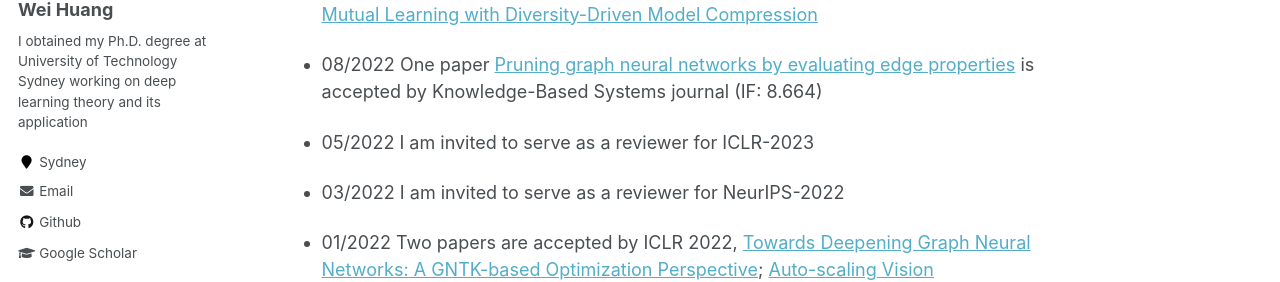
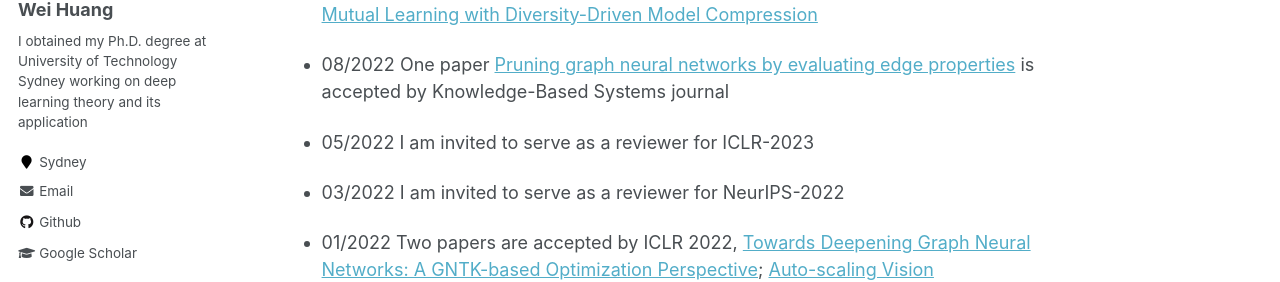
Before and after one commit to WeiHuang05/Weihuang05.github.io, a Jekyll site: the page built from index.md, in a window 1280 px wide and 900 px high, scrolled down 2421 px. Shown: the part 206-488 px from the top of the window. Built offline with Jekyll 4.4.1, drawn with Linux system fonts in a browser that asks for light colours.

Commit message:
Update index.md

```diff
--- a/index.md
+++ b/index.md
@@ -63,7 +63,7 @@ My office is located at the [University of Tokyo](https://www.u-tokyo.ac.jp/ja/i
 
 * 09/2022 Four papers are accepted by NeurIPS 2022, [Deep Architecture Connectivity Matters for Its Convergence: A Fine-Grained Analysis](https://arxiv.org/abs/2205.05662); [Deep Active Learning by Leveraging Training Dynamics](https://arxiv.org/abs/2110.08611); [Interpreting Operation Selection in Differentiable Architecture Search: A Perspective from Influence-Directed Explanations](https://openreview.net/forum?id=MPARWTuMiPh); [Weighted Mutual Learning with Diversity-Driven Model Compression](https://proceedings.neurips.cc/paper_files/paper/2022/file/4b25c000967af9036fb9b207b198a626-Paper-Conference.pdf)
 
-* 08/2022 One paper [Pruning graph neural networks by evaluating edge properties](https://www.sciencedirect.com/science/article/pii/S0950705122009406) is accepted by Knowledge-Based Systems journal (IF: 8.664)
+* 08/2022 One paper [Pruning graph neural networks by evaluating edge properties](https://www.sciencedirect.com/science/article/pii/S0950705122009406) is accepted by Knowledge-Based Systems journal
 
 * 05/2022 I am invited to serve as a reviewer for ICLR-2023
 
```
